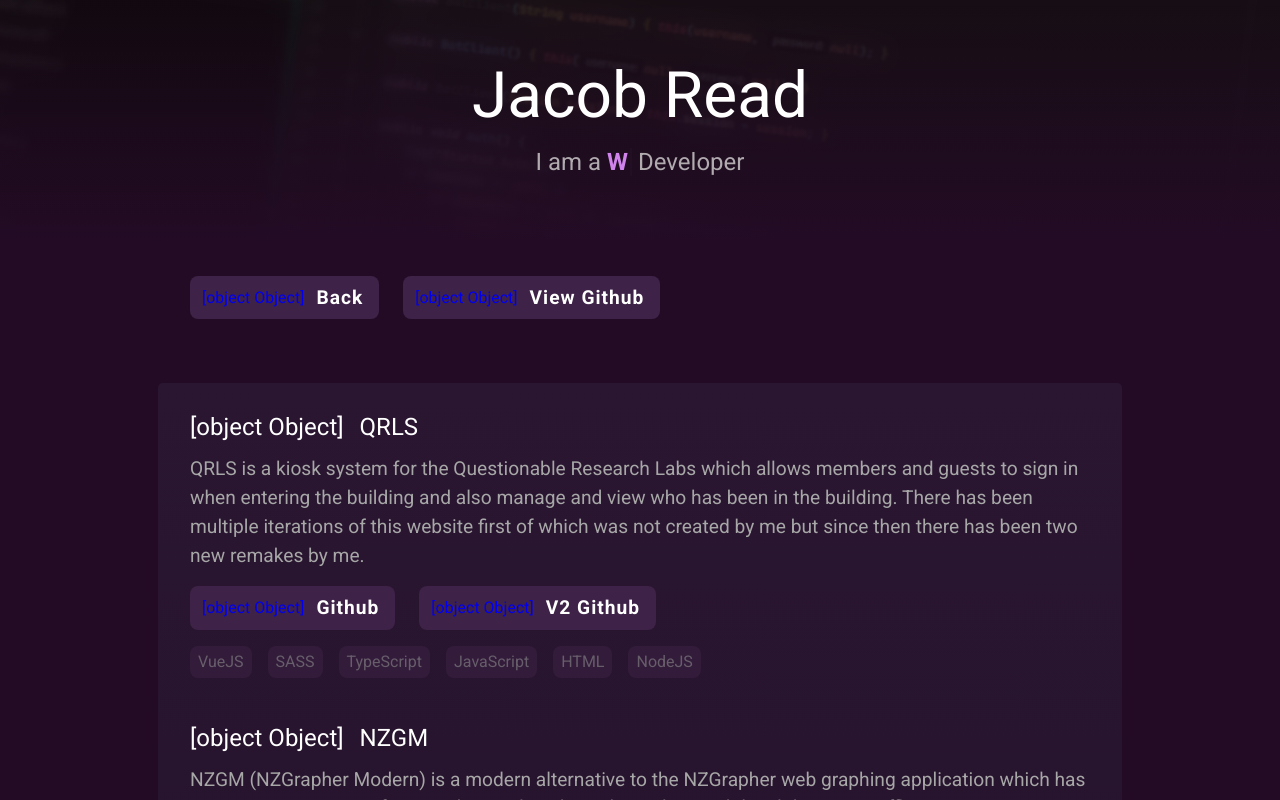
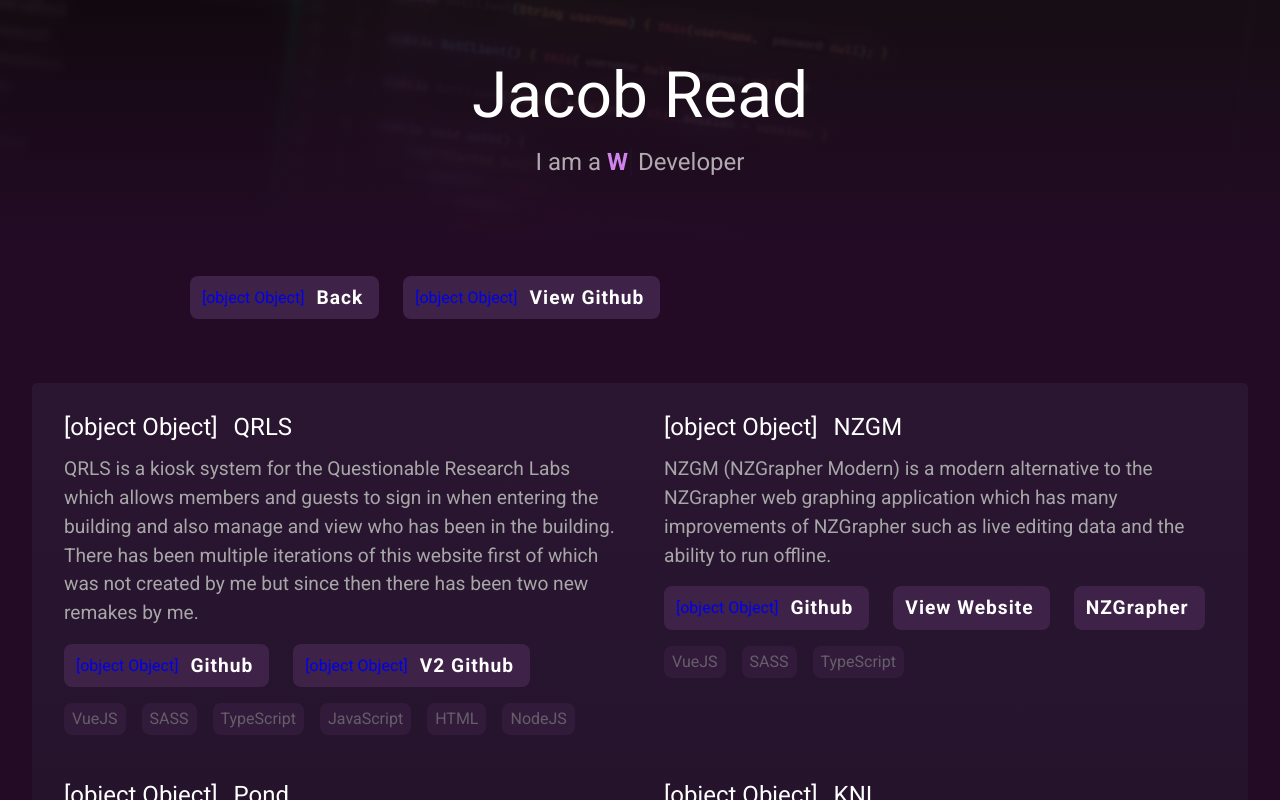
Before and after one commit to jacobtread/jacobtread-old, a Nuxt app: page /projects in a window 1280 px wide. Built offline with nearby package versions, Linux system fonts and the light colour scheme.

Commit message:
Small modifications and updated gitignore

```diff
--- a/app.vue
+++ b/app.vue
@@ -1,10 +1,5 @@
 <script setup>
-definePageMeta({
-    pageTransition: {
-        name: 'page',
-        mode: 'default'
-    }
-})
+
 </script>
 <template>
     <div class="app-wrapper">
--- a/components/ProjectsList.vue
+++ b/components/ProjectsList.vue
@@ -1,5 +1,4 @@
 <script setup lang="ts">
-
 import GithubIcon from "assets/icons/tech/github.svg?component"
 import QRLSIcon from "assets/icons/projects/qrl.svg?component"
 import NZGMIcon from "assets/icons/projects/nzgm.svg?component"
@@ -211,16 +210,38 @@ import TrueRandomIcon from "assets/icons/projects/tr.svg?component"
 </template>
 <style scoped lang="scss">
 @import "assets/scss/colors";
+@import "assets/scss/mixins";
 
 
 .content {
+
+  // To display the two rows properly on larger screens the
+  // max width of this element is increased to 1200px from 900px
+  max-width: 1200px;
+
+  // Due to the large size of this single content block used for displaying
+  // projects rather than having individual split sections with their own
+  // gradients this uses a combination gradient of all the other gradients
   background: linear-gradient(
                   $first-block-tint-top, $first-block-tint-bottom,
                   $second-block-tint-top, $second-block-tint-bottom,
                   $third-block-tint-top, $third-block-tint-bottom,
   );
 
+  // Logic for when the page becomes <= to 1200px
+  @include max-width(1200px) {
+    // Use the original max-width of 900px
+    max-width: 900px;
+
+    .content__body {
+      // Reduce the number of columns to a single column this is
+      // to better represent the list on smaller screens
+      grid-template-columns: 1fr;
+    }
+  }
+
   &--background {
+    // The previously mentioned gradient is also applied here
     background: linear-gradient(
                     $first-gradient-top, $first-gradient-bottom,
                     $second-gradient-top, $second-gradient-bottom,
@@ -234,6 +255,8 @@ import TrueRandomIcon from "assets/icons/projects/tr.svg?component"
 
   &__body {
     gap: 3rem;
+    display: grid;
+    grid-template-columns: 1fr 1fr;
 
     &__item__title__prefix {
       color: $first-block-subtitle-hash;
```
Also changed, not shown: 1 other file (tests, documents, lock files or other folders).
